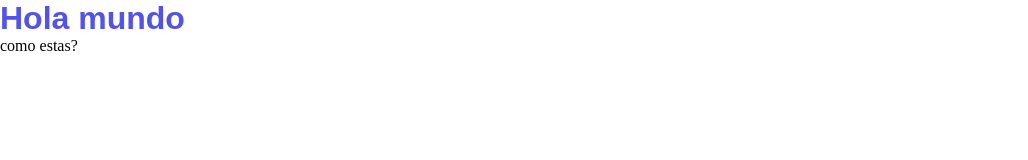
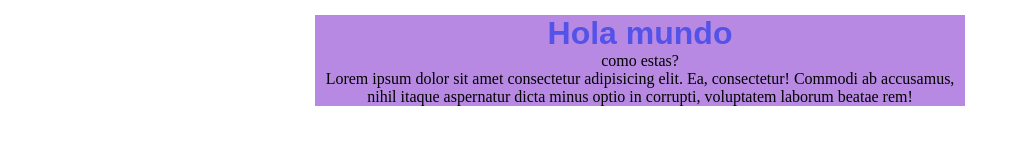
Before and after one commit to ElianaSaladino/claseGithub, a plain HTML site: page index.html in a window 1280 px wide. Shown: the whole page, without its empty margins (0-1028 px from the left). Drawn offline with Linux system fonts and the light colour scheme.

Commit message:
agregamos cambios index

```diff
--- a/css/style.css
+++ b/css/style.css
@@ -3,7 +3,19 @@
     padding: 0;
     box-sizing: border-box;
 }
-h1 {
+h1{
     font-family: sans-serif;
     color: rgb(83, 83, 233);
 }
+.holaMundo{
+    background-color: rgb(183, 137, 226);
+    text-align: center;
+    max-width: 650px;
+    margin: 15px auto;
+}
+/* mobile last */
+@media (max-width:560px){
+    .holaMundo{
+        background-color: rgb(105, 155, 215);
+}
+}
--- a/index.html
+++ b/index.html
@@ -1,14 +1,21 @@
 <!DOCTYPE html>
 <html lang="en">
   <head>
-    <meta charset="UTF-8">
-    <meta http-equiv="X-UA-Compatible" content="IE=edge">
-    <meta name="viewport" content="width=device-width, initial-scale=1.0">
-    <link rel="stylesheet" href="./css/style.css">
+    <meta charset="UTF-8" />
+    <meta http-equiv="X-UA-Compatible" content="IE=edge" />
+    <meta name="viewport" content="width=device-width, initial-scale=1.0" />
+    <link rel="stylesheet" href="./css/style.css" />
     <title>Document</title>
   </head>
   <body>
+    <div class="holaMundo">
       <h1>Hola mundo</h1>
       <p>como estas?</p>
+      <p>
+        Lorem ipsum dolor sit amet consectetur adipisicing elit. Ea,
+        consectetur! Commodi ab accusamus, nihil itaque aspernatur dicta minus
+        optio in corrupti, voluptatem laborum beatae rem!
+      </p>
+    </div>
   </body>
 </html>
```
Lines whose indentation alone changed are shown as unchanged.
